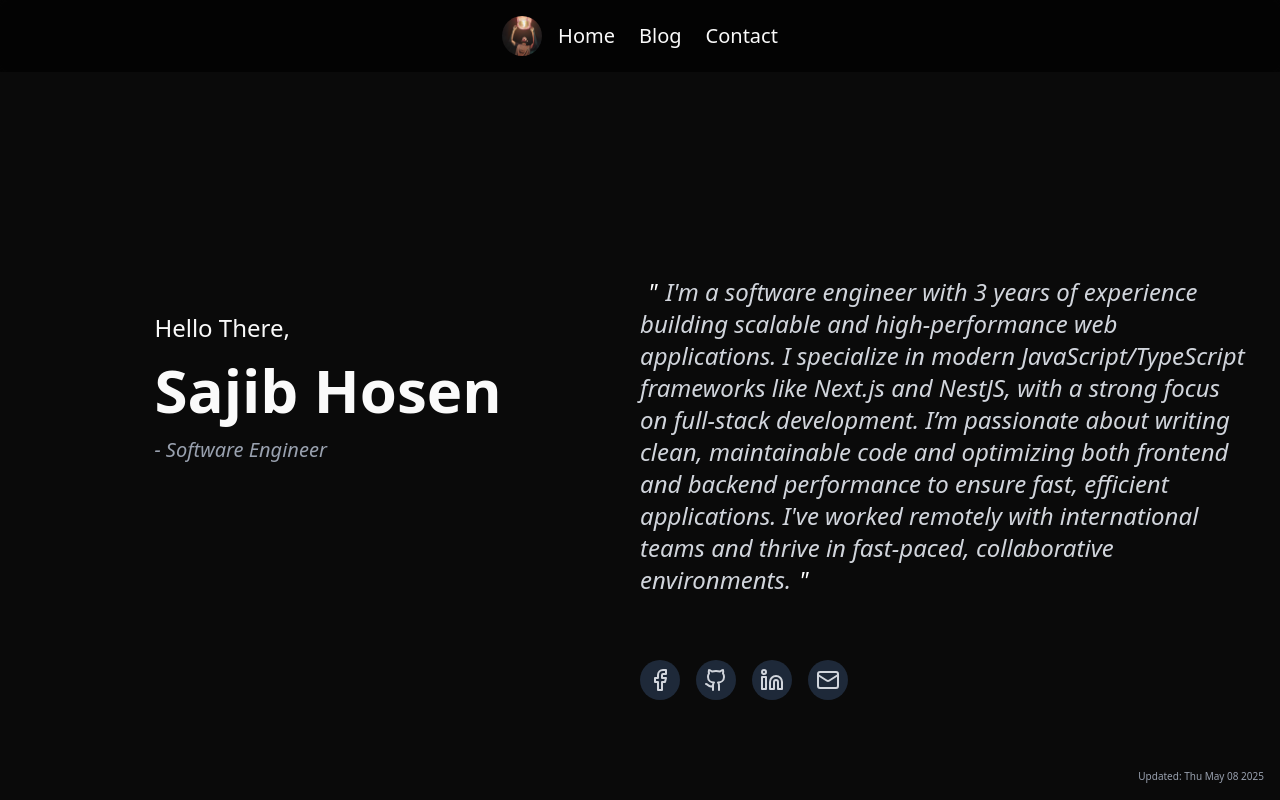
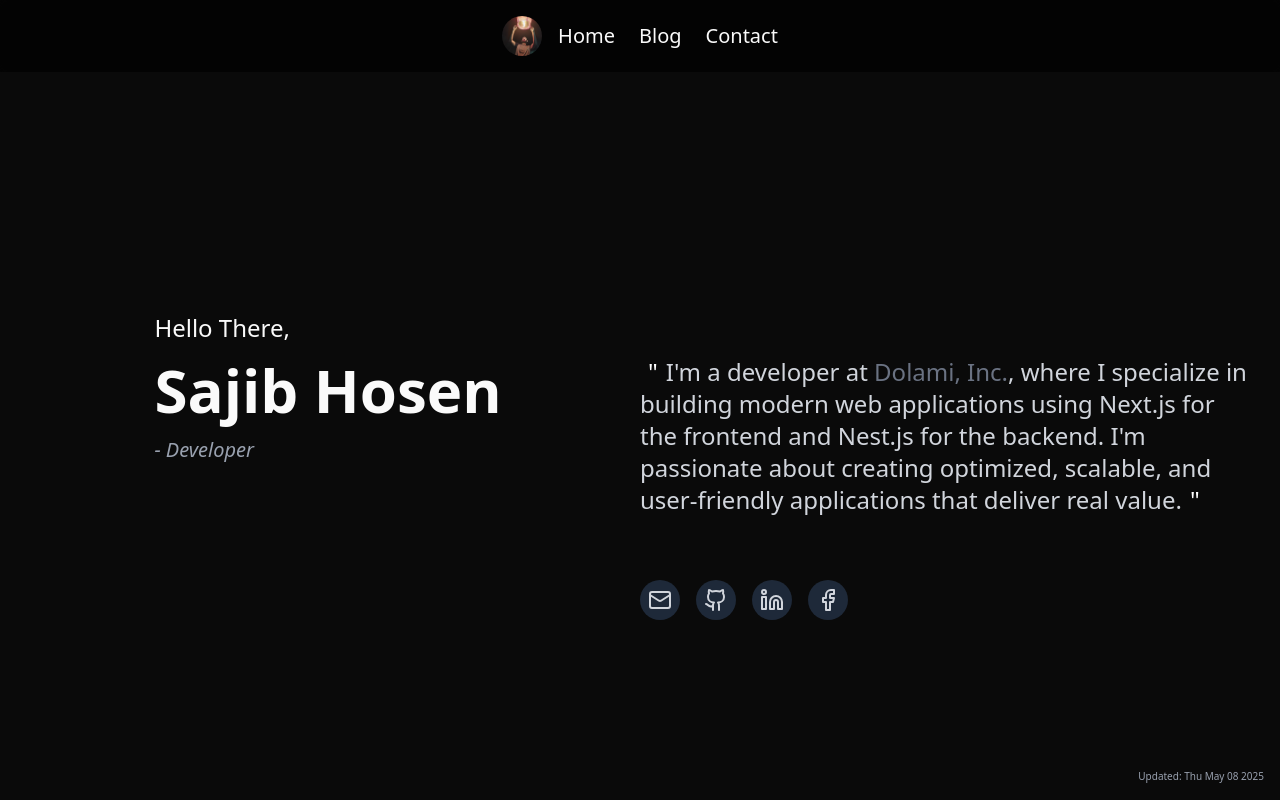
Before and after one commit to sajib-hosen/sajib, a Next.js app: page / in a window 1280 px wide. Shown: the top 800 px of the page. Built offline with nearby package versions, Linux system fonts and the light colour scheme.

Commit message:
working on updating

```diff
--- a/app/layout.tsx
+++ b/app/layout.tsx
@@ -2,6 +2,7 @@ import type { Metadata } from "next";
 import { Geist, Geist_Mono } from "next/font/google";
 import "./globals.css";
 import TopNav from "@/components/shared/top-nav";
+import { MY_NAME } from "@/constent";
 
 const geistSans = Geist({
   variable: "--font-geist-sans",
@@ -15,8 +16,8 @@ const geistMono = Geist_Mono({
 
 export const metadata: Metadata = {
   title: {
-    default: "Software Engineer - Sajib Hosen",
-    template: "%s | Software Engineer - Sajib Hosen",
+    default: MY_NAME,
+    template: `%s - ${MY_NAME}`,
   },
   description:
     "I'm Sajib Hosen, a full stack web developer specializing in MERN stack, Next.js, and NestJS. Explore my portfolio showcasing modern, high-performance web applications and software engineering projects.",
--- a/app/page.tsx
+++ b/app/page.tsx
@@ -1,5 +1,5 @@
 import TimeStamp from "@/components/shared/time-stamp";
-import { LIGHTHOUSE, MY_NAME } from "@/constent";
+import { LIGHTHOUSE, MY_NAME, PROFESSION } from "@/constent";
 import { projects_data, skills_data, social_links_data } from "@/data/data";
 import { ArrowBigRight } from "lucide-react";
 import Image from "next/image";
@@ -69,15 +69,15 @@ export default function Home() {
             <h1 className="text-xl sm:text-2xl ">Hello There,</h1>
             <p className="text-5xl sm:text-6xl font-bold">{MY_NAME}</p>
             <p className=" text-gray-400 text-lg sm:text-xl italic">
-              - Software Engineer
+              - {PROFESSION}
             </p>
           </div>
         }
         right={
           <>
-            <h1 className="text-xl sm:text-2xl text-gray-300 italic ">
+            <h1 className="text-xl sm:text-2xl text-gray-300 ">
               <span className="text-2xl text-white px-2">&quot;</span>
-              {`I'm a software engineer with 3 years of experience
+              {/* {`I'm a ${PROFESSION}, with 3 years of experience
                             building scalable and high-performance web
                             applications. I specialize in modern
                             JavaScript/TypeScript frameworks like Next.js and
@@ -87,7 +87,15 @@ export default function Home() {
                             backend performance to ensure fast, efficient
                             applications. I've worked remotely with
                             international teams and thrive in fast-paced,
-                            collaborative environments.`}
+                            collaborative environments.`} */}
+              I&apos;m a developer at{" "}
+              <Link className=" text-gray-500" href={"https://www.dolami.co/"}>
+                Dolami, Inc.
+              </Link>
+              , where I specialize in building modern web applications using
+              Next.js for the frontend and Nest.js for the backend. I&apos;m
+              passionate about creating optimized, scalable, and user-friendly
+              applications that deliver real value.
               <span className="text-2xl text-white px-2">&quot;</span>
             </h1>
 
@@ -136,7 +144,7 @@ export default function Home() {
                 </p>
               </div>
               <p className="text-lg sm:text-xl">
-                <Link href={"https://www.dolami.co/"}>Dolami</Link>, Inc. is a
+                <Link href={"https://www.dolami.co/"}>Dolami, Inc</Link>. is a
                 San Francisco-based startup founded in 2022, specializing in
                 virtual reality (VR) technologies. They develop innovative
                 products like the X MASK, a facial tracking device that mirrors
@@ -201,7 +209,7 @@ export default function Home() {
             className=" rounded"
           />
         </div>
-        <p className=" text-sm text-center mx-auto sm:max-w-2/3 mb-8 sm:mb-0 pb-4 sm:pb-16">
+        <p className=" text-center mx-auto sm:max-w-2/3 mb-8 sm:mb-0 pb-4 sm:pb-16">
           This Lighthouse audit demonstrates a web application I developed that
           achieved perfect scores in all major categories: Performance,
           Accessibility, Best Practices, and SEO. The result highlights my
--- a/constent/index.ts
+++ b/constent/index.ts
@@ -9,3 +9,5 @@ export const PROJECT_IMG = {
 export const LIGHTHOUSE = "/images/lighthouse3.png";
 
 export const MY_NAME = "Sajib Hosen";
+
+export const PROFESSION = "Developer";
--- a/data/data.tsx
+++ b/data/data.tsx
@@ -81,10 +81,10 @@ export const skills_data = [
 
 export const social_links_data = [
   {
-    title: "Facebook",
-    link: "https://www.facebook.com/share/1BeUqtt9iF/?mibextid=qi2Omg",
-    icon: <Facebook />,
-    short_url: "@sajib.hosen.142",
+    title: "E-mail",
+    link: "mailto:sajib.201h@gmail.com",
+    icon: <Mail />,
+    short_url: "sajib.201h@gmail.com",
   },
   {
     title: "GitHub",
@@ -98,10 +98,11 @@ export const social_links_data = [
     icon: <Linkedin />,
     short_url: "@sajib-hosen-815a29218",
   },
+
   {
-    title: "E-mail",
-    link: "mailto:sajib.201h@gmail.com",
-    icon: <Mail />,
-    short_url: "sajib.201h@gmail.com",
+    title: "Facebook",
+    link: "https://www.facebook.com/share/1BeUqtt9iF/?mibextid=qi2Omg",
+    icon: <Facebook />,
+    short_url: "@sajib.hosen.142",
   },
 ];
```
